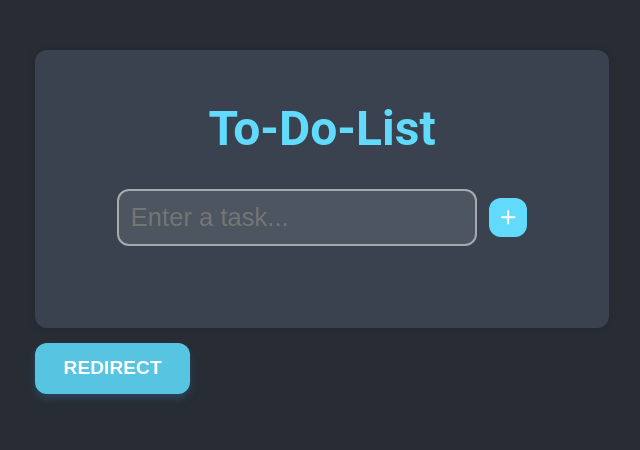
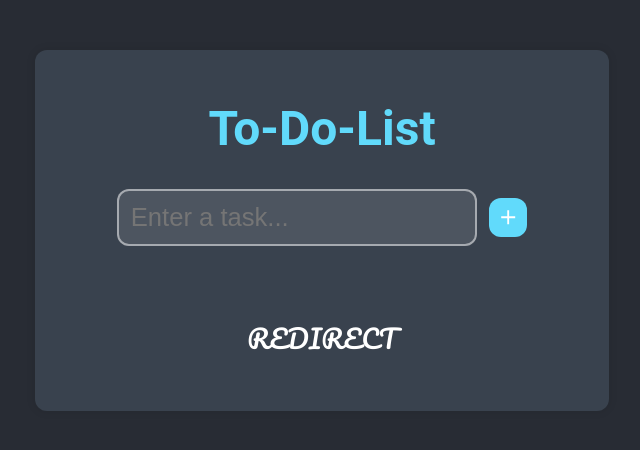
Before and after one commit to Bastyze98/To-Do-List, a React (Vite) app: page / in a window 1280 px wide. Shown: the top 450 px of the page, without its empty margins (318-958 px from the left). Built offline with nearby package versions, Linux system fonts and the light colour scheme.

Commit message:
changed the button and its style, created routing for future page

```diff
--- a/index.html
+++ b/index.html
@@ -3,6 +3,12 @@
   <head>
     <meta charset="UTF-8" />
     <meta name="viewport" content="width=device-width, initial-scale=1.0" />
+    <link rel="preconnect" href="https://fonts.googleapis.com" />
+    <link rel="preconnect" href="https://fonts.gstatic.com" crossorigin />
+    <link
+      href="https://fonts.googleapis.com/css2?family=Pacifico&display=swap"
+      rel="stylesheet"
+    />
     <title>To-Do-List</title>
   </head>
   <body>
--- a/package.json
+++ b/package.json
@@ -17,6 +17,7 @@
     "react": "^18.2.0",
     "react-dom": "^18.2.0",
     "react-icons": "^5.0.1",
+    "react-router-dom": "^6.21.3",
     "react-tooltip": "^5.25.2"
   },
   "devDependencies": {
--- a/src/components/ToDoList.jsx
+++ b/src/components/ToDoList.jsx
@@ -1,10 +1,12 @@
+import { BrowserRouter as Router, Routes, Route } from "react-router-dom";
 import { useTaskFunctions } from "./hooks/TaskFunctions";
+import ButtonRedirect from "./buttons/ButtonRedirect";
+import TanStackTable from "../table/TanStackTable";
 import TaskInput from "./TaskInput";
 import TaskList from "./TaskList";
-import ButtonRedirect from "./buttons/ButtonRedirect";
 import "../styles/styles.css";
 
-export default function ToDoList() {
+function ToDoListPage() {
   const {
     tasks,
     setTasks,
@@ -22,7 +24,6 @@ export default function ToDoList() {
   } = useTaskFunctions();
 
   return (
-    <>
     <div className="to-do-list">
       <div className="title-btn-redirect">
         <h1 className="title">To-Do-List</h1>
@@ -46,8 +47,18 @@ export default function ToDoList() {
         moveTaskUp={moveTaskUp}
         moveTaskDown={moveTaskDown}
       />
+      <ButtonRedirect />
     </div>
-      <ButtonRedirect />
-    </>
   );
 }
+
+export default function ToDoList() {
+  return (
+    <Router>
+      <Routes>
+        <Route path="/" element={<ToDoListPage />} />
+        <Route path="/TanStackTable" element={<TanStackTable />} />
+      </Routes>
+    </Router>
+  );
+}
--- a/src/components/buttons/ButtonRedirect.jsx
+++ b/src/components/buttons/ButtonRedirect.jsx
@@ -1,5 +1,14 @@
-import "./buttons.css";
+import "./button.css";
+import { Link } from "react-router-dom";
 
-export default function ButtonRedirect() {
-  return <button className="redirect">REDIRECT</button>;
+function ButtonRedirect() {
+  return (
+    <div className="stylish-container">
+      <Link className="stylish-link" to="/TanStackTable">
+        REDIRECT
+      </Link>
+    </div>
+  );
 }
+
+export default ButtonRedirect;
--- /dev/null
+++ b/src/components/buttons/button.css
@@ -0,0 +1,44 @@
+/* Redirect Container */
+.stylish-container {
+  display: flex;
+  justify-content: center;
+  align-items: center;
+  margin-top: 2.4rem;
+}
+
+/* Redirect Link */
+.stylish-link {
+  font-family: "Pacifico", cursive;
+  font-size: 1.6rem;
+  text-decoration: none;
+  overflow: hidden;
+
+  padding: 0px 12px;
+  position: relative;
+
+  display: inline-block;
+  color: #ffff;
+  transition: all 0.3s ease;
+}
+
+.stylish-link::before {
+  content: "";
+  position: absolute;
+  bottom: 0;
+  left: 0;
+  width: 100%;
+  height: 3px;
+  background: #61dafb;
+  transform: scaleX(0);
+  transform-origin: bottom right;
+  transition: transform 0.3s ease;
+}
+
+.stylish-link:hover {
+  color: #61dafb;
+}
+
+.stylish-link:hover::before {
+  transform: scaleX(1);
+  transform-origin: bottom left;
+}
--- a/src/components/buttons/buttons.css
+++ /dev/null
@@ -1,28 +0,0 @@
-.redirect {
-  margin-top: 15px;
-  padding: 0.9rem 1.8rem;
-
-  font-size: 1.2rem;
-  font-weight: 600;
-
-  border-radius: 12px;
-  background-color: #57c4e2;
-
-  color: #ffff;
-  border: none;
-  cursor: pointer;
-  transition: all 0.5s ease;
-  box-shadow: 0 4px 8px rgba(52, 152, 219, 0.25);
-}
-
-.redirect:hover {
-  background: linear-gradient(45deg, #ffa500, #ff5733);
-  box-shadow: 0 4px 8px rgba(255, 165, 0, 0.55);
-  transform: translateY(-1px);
-  color: #ffff;
-}
-
-.redirect:active {
-  transform: translateY(0);
-  box-shadow: none;
-}
--- a/src/styles/styles.css
+++ b/src/styles/styles.css
@@ -79,7 +79,6 @@ body {
 
 .move-button {
   background-color: #ffbf3b;
-  /* border-radius: 50%; */
 }
 
 .move-button:hover {
@@ -195,3 +194,48 @@ li:hover {
   display: flex;
   gap: 6px;
 }
+
+/* Redirect Container */
+.stylish-container {
+  display: flex;
+  justify-content: center;
+  align-items: center;
+  margin-top: 2.4rem;
+}
+
+/* Redirect Link */
+.stylish-link {
+  font-family: "Pacifico", cursive;
+  font-size: 1.6rem;
+  text-decoration: none;
+  overflow: hidden;
+
+  padding: 0px 12px;
+  position: relative;
+
+  display: inline-block;
+  color: #ffff;
+  transition: all 0.3s ease;
+}
+
+.stylish-link::before {
+  content: "";
+  position: absolute;
+  bottom: 0;
+  left: 0;
+  width: 100%;
+  height: 3px;
+  background: #61dafb;
+  transform: scaleX(0);
+  transform-origin: bottom right;
+  transition: transform 0.3s ease;
+}
+
+.stylish-link:hover {
+  color: #61dafb;
+}
+
+.stylish-link:hover::before {
+  transform: scaleX(1);
+  transform-origin: bottom left;
+}
--- /dev/null
+++ b/src/table/TanStackTable.jsx
@@ -0,0 +1,5 @@
+const TanStackTable = () => {
+  return <h1>TanStackTable</h1>;
+};
+
+export default TanStackTable;
```
Also changed, not shown: 1 other file (tests, documents, lock files or other folders). Lines whose indentation alone changed are shown as unchanged.
